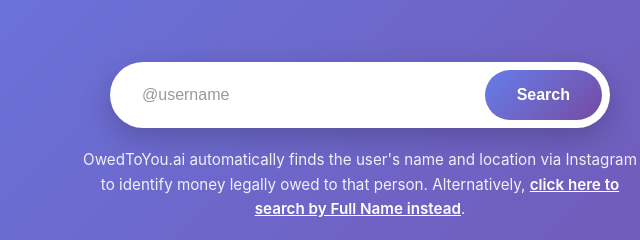
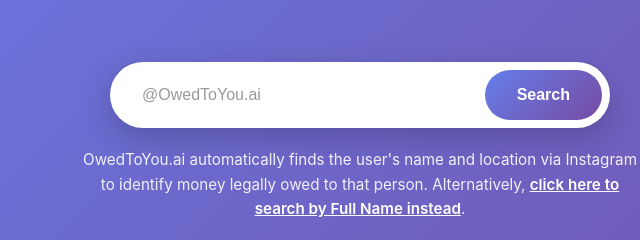
Before and after one commit to applierjobs-source/OwedToYou, a website: page index.html in a window 1280 px wide. Shown: the part 218-458 px from the top of the page, 280-920 px from the left. Drawn offline with nearby package versions, Linux system fonts and the light colour scheme; no server answers; a script that the page names is missing.

Commit message:
Update Instagram handle placeholder to @OwedToYou.ai

```diff
--- a/index.html
+++ b/index.html
@@ -23,7 +23,7 @@
                 <input
                     type="text"
                     id="instagramHandle"
-                    placeholder="@username"
+                    placeholder="@OwedToYou.ai"
                     class="search-input"
                 >
                 <button id="searchBtn" class="search-button" onclick="if(typeof window.handleSearch==='function'){const fs=window.handleSearch.toString();if(fs.includes('PLACEHOLDER')&&typeof handleSearch==='function'&&!handleSearch.toString().includes('PLACEHOLDER')){window.handleSearch=handleSearch;}window.handleSearch();}else{console.error('handleSearch not available');alert('Search function not loaded. Please refresh the page.');}return false;">Search</button>
```
